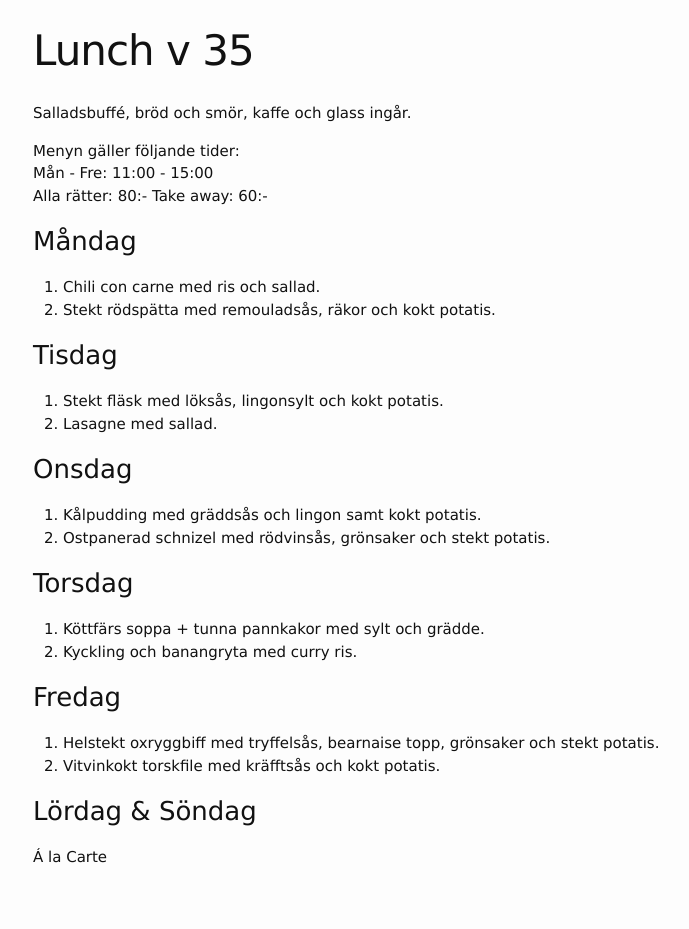
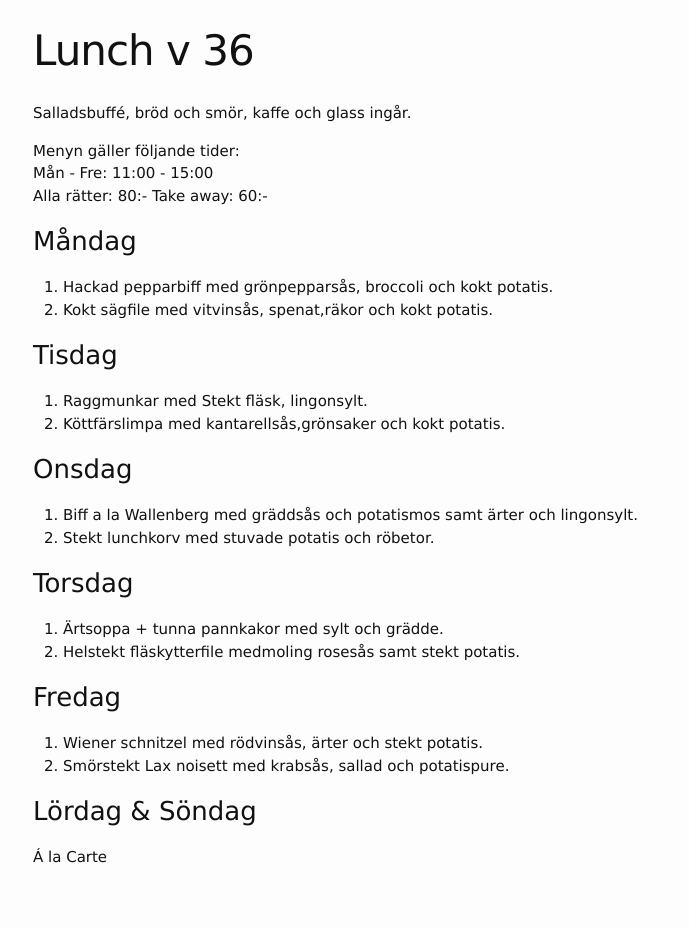
Before and after one commit to FarInn62/farinn62.github.io, a Jekyll site: the page built from lunch.md, in a window 1280 px wide. Shown: the whole page, without its empty margins (237-926 px from the left). Built offline with Jekyll 4.4.1, drawn with Linux system fonts in a browser that asks for light colours.

Commit message:
Update lunch.md

```diff
--- a/lunch.md
+++ b/lunch.md
@@ -1,6 +1,6 @@
 ---
 layout: foodmenu
-title: Lunch v 35
+title: Lunch v 36
 permalink: /lunch/
 published: true
 ---
@@ -12,28 +12,28 @@ Alla rätter: 80:- Take away: 60:-
 
 ### Måndag
 
-1. Chili con carne med ris och sallad.
-2. Stekt rödspätta med remouladsås, räkor och kokt potatis.
+1. Hackad pepparbiff med grönpepparsås, broccoli och kokt potatis.
+2. Kokt sägfile med vitvinsås, spenat,räkor och kokt potatis.
 
 ### Tisdag
 
-1. Stekt fläsk med löksås, lingonsylt och kokt potatis.
-2. Lasagne med sallad.
+1. Raggmunkar med Stekt fläsk, lingonsylt.
+2. Köttfärslimpa med kantarellsås,grönsaker och kokt potatis.
 
 ### Onsdag
 
-1. Kålpudding med gräddsås och lingon samt kokt potatis.
-2. Ostpanerad schnizel med rödvinsås, grönsaker och stekt potatis.
+1. Biff a la Wallenberg med gräddsås och potatismos samt ärter och lingonsylt.
+2. Stekt lunchkorv med stuvade potatis och röbetor.
 
 ### Torsdag
 
-1. Köttfärs soppa + tunna pannkakor med sylt och grädde.
-2. Kyckling och banangryta med curry ris.
+1. Ärtsoppa + tunna pannkakor med sylt och grädde.
+2. Helstekt fläskytterfile medmoling rosesås samt stekt potatis.
 
 ### Fredag
 
-1. Helstekt oxryggbiff med tryffelsås, bearnaise topp, grönsaker och stekt potatis.
-2. Vitvinkokt torskfile med kräfftsås och kokt potatis.
+1. Wiener schnitzel med rödvinsås, ärter och stekt potatis.
+2. Smörstekt Lax noisett med krabsås, sallad och potatispure.
 
 ### Lördag & Söndag
 
```
